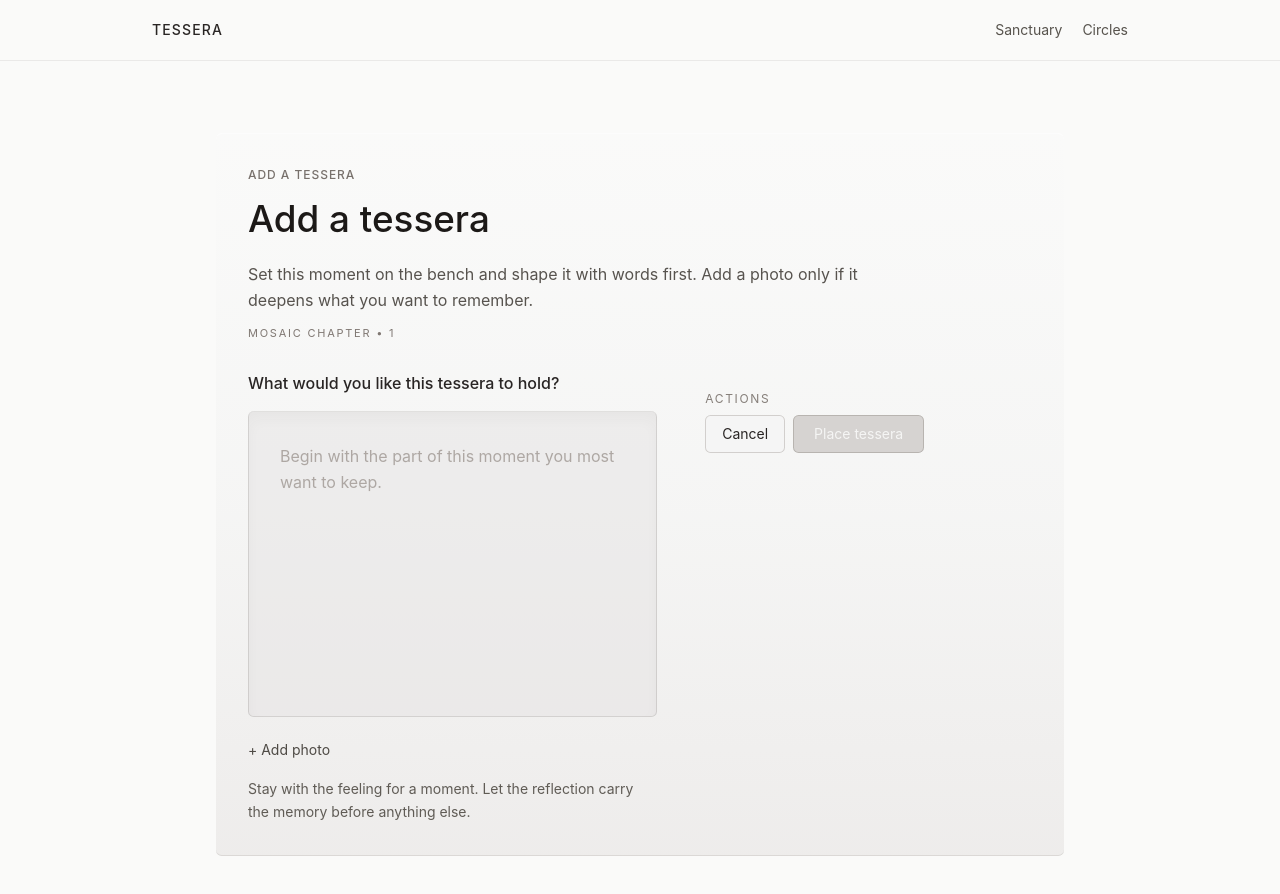
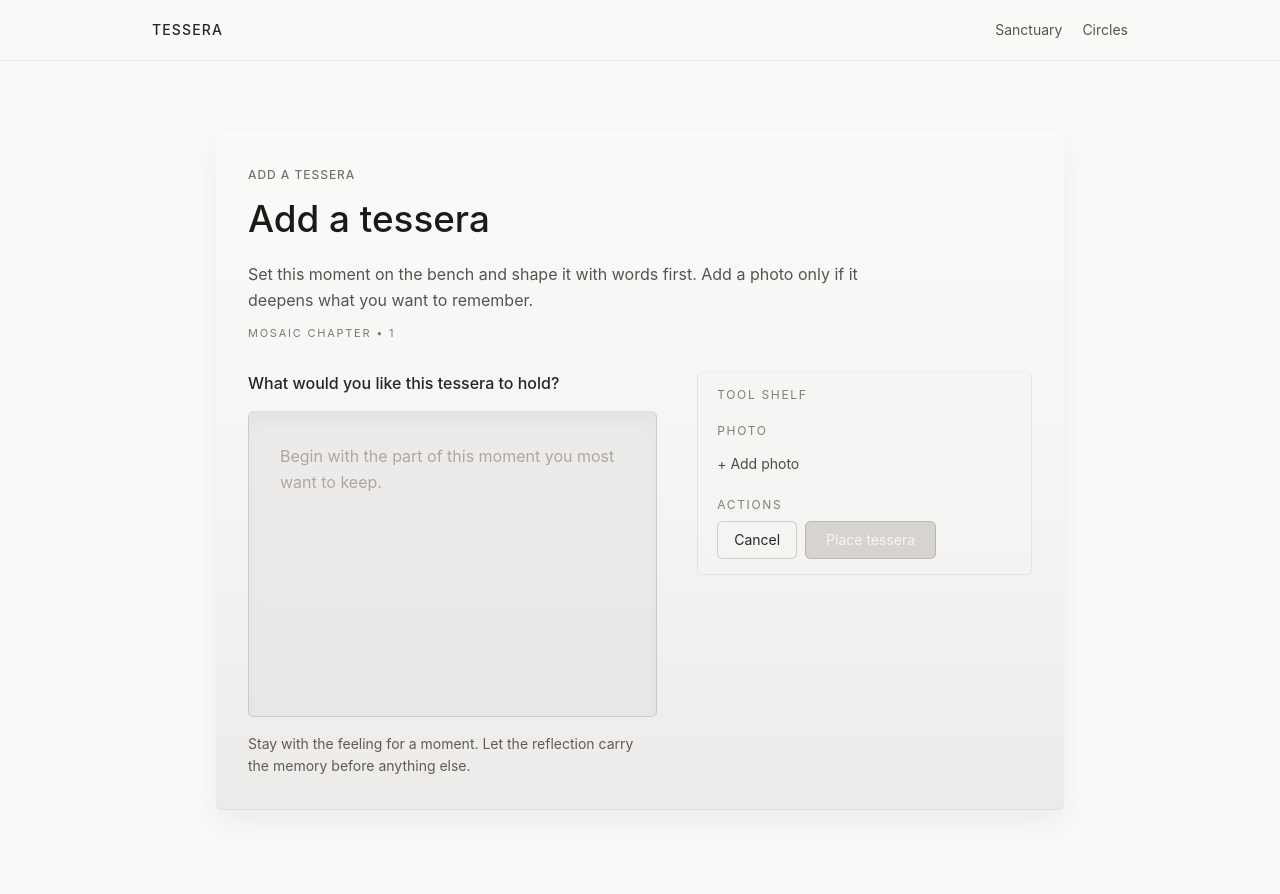
Before and after one commit to vanderjt/tessera, a Next.js app: page /mosaics/1/share in a window 1280 px wide. Shown: the top 894 px of the page. Built offline with nearby package versions, Linux system fonts and the light colour scheme.

Commit message:
Refine add tessera bench contrast and tool lane layout

```diff
--- a/app/(app)/mosaics/[mosaicId]/share/page.tsx
+++ b/app/(app)/mosaics/[mosaicId]/share/page.tsx
@@ -45,7 +45,7 @@ export default function ShareMomentPage({ params }: PageProps) {
     <section className="mx-auto max-w-4xl px-4 pb-12 sm:px-6">
       <form
         onSubmit={handlePlaceTessera}
-        className="relative mt-4 overflow-hidden rounded-[0.35rem] bg-gradient-to-b from-stone-50/95 via-stone-100/90 to-stone-200/65 p-6 shadow-[inset_0_1px_0_rgba(255,255,255,0.5),inset_0_-1px_0_rgba(120,113,108,0.16)] sm:p-8"
+        className="relative mt-4 overflow-hidden rounded-[0.35rem] bg-gradient-to-b from-stone-50 via-stone-100/95 to-stone-200/70 p-6 shadow-[0_14px_34px_rgba(41,37,36,0.07),inset_0_1px_0_rgba(255,255,255,0.7),inset_0_-1px_0_rgba(120,113,108,0.12)] sm:p-8"
       >
         <div className="relative space-y-7">
           <header className="space-y-3">
@@ -62,7 +62,7 @@ export default function ShareMomentPage({ params }: PageProps) {
             <div className="space-y-4">
               <p className="text-base font-medium text-stone-800">What would you like this tessera to hold?</p>
 
-              <div className="rounded-[0.35rem] bg-stone-200/52 p-6 shadow-[inset_0_1px_0_rgba(255,255,255,0.34),inset_0_0_0_1px_rgba(87,83,78,0.16),inset_0_8px_14px_rgba(68,64,60,0.035)] sm:p-8">
+              <div className="rounded-[0.35rem] bg-stone-200/62 p-6 shadow-[inset_0_1px_0_rgba(255,255,255,0.4),inset_0_0_0_1px_rgba(87,83,78,0.18),inset_0_10px_16px_rgba(68,64,60,0.045)] sm:p-8">
                 <textarea
                   id="reflection"
                   value={reflection}
@@ -73,7 +73,16 @@ export default function ShareMomentPage({ params }: PageProps) {
                 />
               </div>
 
-              <div className="space-y-3 pt-1">
+              <p className="text-sm leading-relaxed text-stone-600/95">
+                Stay with the feeling for a moment. Let the reflection carry the memory before anything else.
+              </p>
+            </div>
+
+            <aside className="space-y-5 rounded-[0.35rem] bg-stone-100/60 p-4 shadow-[inset_0_1px_0_rgba(255,255,255,0.42),inset_0_0_0_1px_rgba(120,113,108,0.14)] lg:pl-5">
+              <p className="text-xs uppercase tracking-[0.14em] text-stone-500/90">Tool shelf</p>
+
+              <div className="space-y-3">
+                <p className="text-xs uppercase tracking-[0.14em] text-stone-500/90">Photo</p>
                 <input
                   id="photo"
                   type="file"
@@ -89,7 +98,7 @@ export default function ShareMomentPage({ params }: PageProps) {
                 </label>
 
                 {photoPreview ? (
-                  <div className="rounded-[0.3rem] bg-stone-200/50 p-1 shadow-[inset_0_0_0_1px_rgba(87,83,78,0.14),inset_0_1px_0_rgba(255,255,255,0.26)]">
+                  <div className="rounded-[0.3rem] bg-stone-200/55 p-1 shadow-[inset_0_0_0_1px_rgba(87,83,78,0.14),inset_0_1px_0_rgba(255,255,255,0.28)]">
                     <Image
                       src={photoPreview}
                       alt="Selected moment preview"
@@ -103,13 +112,7 @@ export default function ShareMomentPage({ params }: PageProps) {
                 {photoName ? <p className="text-xs text-stone-500/95">Attached: {photoName}</p> : null}
               </div>
 
-              <p className="text-sm leading-relaxed text-stone-600/95">
-                Stay with the feeling for a moment. Let the reflection carry the memory before anything else.
-              </p>
-            </div>
-
-            <aside className="space-y-5 lg:pl-2">
-              <div className="mt-5 space-y-2">
+              <div className="space-y-2">
                 <p className="text-xs uppercase tracking-[0.14em] text-stone-500/90">Actions</p>
                 <div className="flex flex-wrap items-center gap-2">
                   <Link
```
